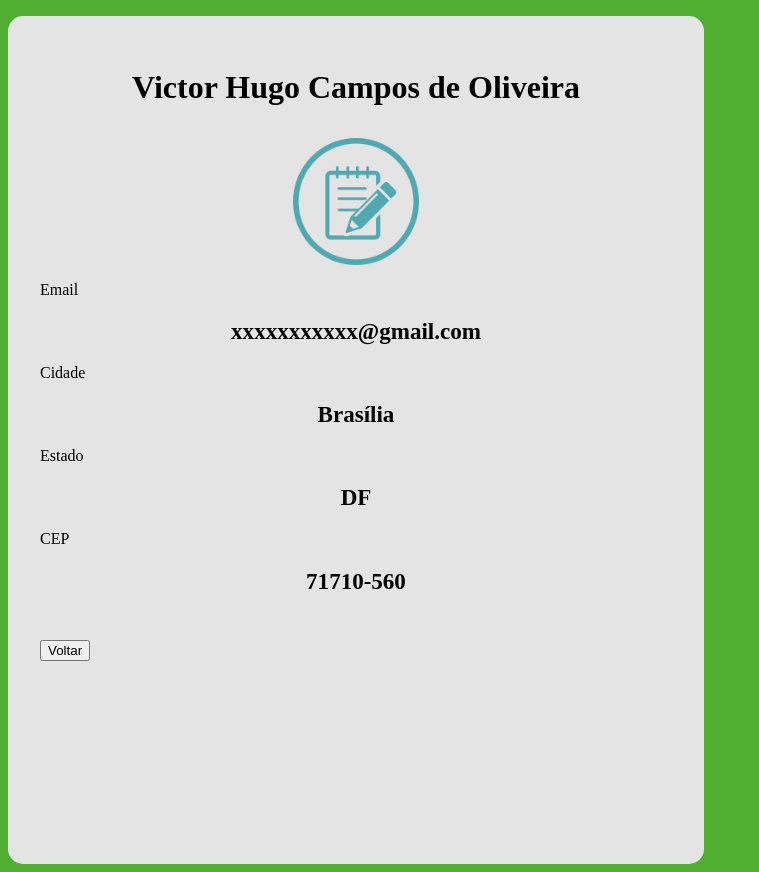
After one commit to victoroliveira89/crud-desafio, a PHP site: page /App/Views/index/consulta.phtml in a window 1280 px wide. The commit adds this page. Shown: the whole page, without its empty margins (0-759 px from the left). Run offline with PHP 8.4, Linux system fonts and the light colour scheme.

Commit message:
Atualização

```diff
--- a/App/Route.php
+++ b/App/Route.php
@@ -25,6 +25,12 @@ class Route extends Bootstrap {
             'action' => 'registrar'
         );
 
+        $routes['consulta'] = array(
+            'route' => '/consulta',
+            'controller' => 'indexController',
+            'action' => 'consulta'
+        );
+
         $this->setRoutes($routes);
     }
 }
--- /dev/null
+++ b/App/Views/index/consulta.phtml
@@ -0,0 +1,20 @@
+<head>
+    <link rel="stylesheet" href="/css/style3.css">
+</head>
+
+<div class="container">
+    <h1>Victor Hugo Campos de Oliveira</h1>
+    <img src="/img/home.png/" alt="Foto Ilustrativa">
+    <div>
+        <label for="email">Email</label>
+        <h2 name="email">xxxxxxxxxxx@gmail.com</h2>
+        <label for="cidade">Cidade</label>
+        <h2 name="cidade">Brasília</h2>
+        <label for="estado">Estado</label>
+        <h2 name="estado">DF</h2>
+        <label for="cep">CEP</label>
+        <h2 name="cep">71710-560</h2>
+    </div>
+
+    <a href="/"><button type="button" class="btn btn-secondary btn-lg btn-block">Voltar</button></a>
+</div>
--- /dev/null
+++ b/public/css/style3.css
@@ -0,0 +1,42 @@
+body {
+    background-color: rgb(80, 175, 49);
+}
+
+label {
+    width: 100%;
+    text-align: center;
+}
+
+img {
+    width: 20%;
+    display: block;
+    margin-left: auto;
+    margin-right: auto;
+    margin-bottom: 1em;
+}
+
+h1 {
+    margin-bottom: 1em;
+    font-size: 2.5vw;
+    text-align: center;
+}
+
+button {
+    margin-top: 2em;
+}
+
+h2 {
+    font-size: 1.8vw;
+    text-align: center;
+}
+
+.container {
+    background-color: rgb(228, 228, 228);
+    margin-top: 1em;
+    border-radius: 15px;
+    width: 50%;
+    height: 100%;
+    justify-content: center;
+    align-items: center;
+    padding: 2em;
+}
```
Also changed, not shown: App/Controllers/IndexController.php (+31 -1 lines), App/Models/User.php (+21 -3 lines), App/Views/index/cadastrar.phtml (+7 -4 lines), App/Views/index/registrar.phtml (added, +10 -0 lines), public/css/style4.css (added, +28 -0 lines).
